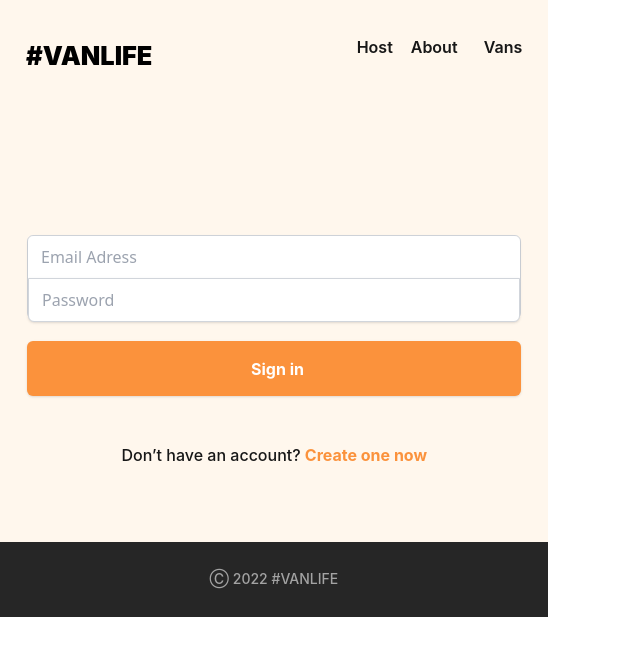
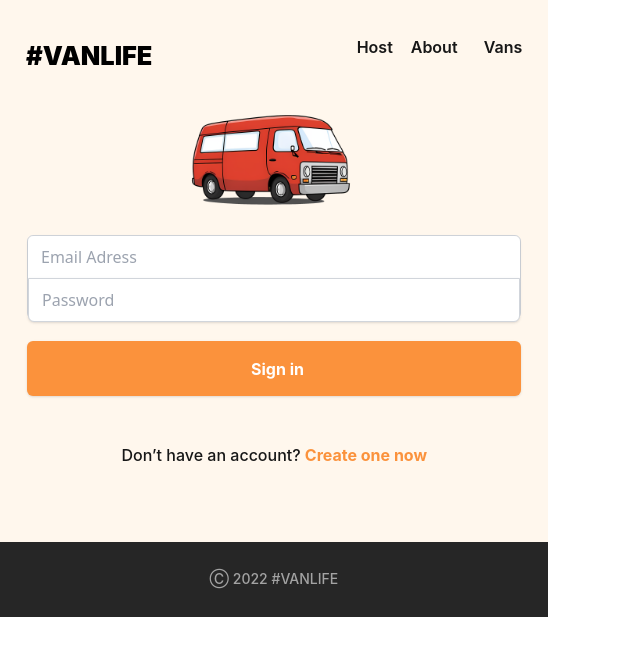
Before and after one commit to bhivgadearav/react-practice, a React app: page /login in a window 1280 px wide. Shown: the top 656 px of the page, without its empty margins (0-640 px from the left). Built offline with nearby package versions, Linux system fonts and the light colour scheme; the HTML template or start-up script is replaced by a standard one.

Commit message:
minor additions
added an image in error page and login page and other fixes

```diff
--- a/src/Error.jsx
+++ b/src/Error.jsx
@@ -1,8 +1,9 @@
 import React from "react";
 import errorImg from '/images/van.png'
-import { Link } from "react-router-dom";
+import { Link, useRouteError } from "react-router-dom";
 
 export default function Error(){
+    const error = useRouteError();
     return (
         <>
         <div className="w-[548px] h-[563px] relative bg-orange-50">
@@ -10,9 +11,18 @@ export default function Error(){
             className="left-[50px] top-[0px] w-[400px] h-[400px] absolute"
             src={errorImg}
             alt="error image" />
-            <div className="w-[494.33px] left-[60px] top-[350px] absolute text-neutral-900 text-[32px] font-bold font-['Inter'] leading-[42px]">
-                Looks like there was an error loading this page..
-            </div>
+            {
+                error ? (
+                    <div className="w-[494.33px] left-[60px] top-[350px] absolute text-neutral-900 text-[32px] font-bold font-['Inter'] leading-[42px]">
+                        Failed to fetch this page..
+                        <div>{error.status} - {error.message}</div>
+                    </div>
+                ) : (
+                    <div className="w-[494.33px] left-[60px] top-[350px] absolute text-neutral-900 text-[32px] font-bold font-['Inter'] leading-[42px]">
+                        Looks like there was an error loading this page..
+                    </div>
+                )
+            }
             <footer className="w-[548.15px] h-[74.75px] pl-[106px] pr-[106.28px] pt-[25.68px] pb-[25.15px] left-0 top-[489px] absolute bg-neutral-800 justify-center items-center inline-flex">
                 <div className="w-[335.87px] h-[23.92px] text-center text-neutral-400 text-sm font-medium font-['Inter'] leading-[22.92px]">
                     Ⓒ 2022 #VANLIFE
--- a/src/Login.jsx
+++ b/src/Login.jsx
@@ -1,9 +1,14 @@
 import React from "react";
+import vanImg from '/images/van.png'
 
 export default function Login(){
     return (
         <>
         <div className="w-[548px] h-[617px] relative bg-orange-50">
+            <img
+                className="left-[170px] top-[50px] w-[200px] h-[200px] absolute"
+                src={vanImg}
+                alt="van image" />
             <div className="h-[161px] left-[27px] top-[235px] absolute flex-col justify-start items-start gap-[22px] inline-flex">
                 <form className="self-stretch h-[84px] bg-white rounded-md border border-gray-300 flex-col justify-start items-start flex">
                     <input id="email" placeholder="Email Adress" className="self-stretch px-[13px] py-[9px] bg-white rounded-tl-md rounded-tr-md shadow justify-start items-center inline-flex" />
```
